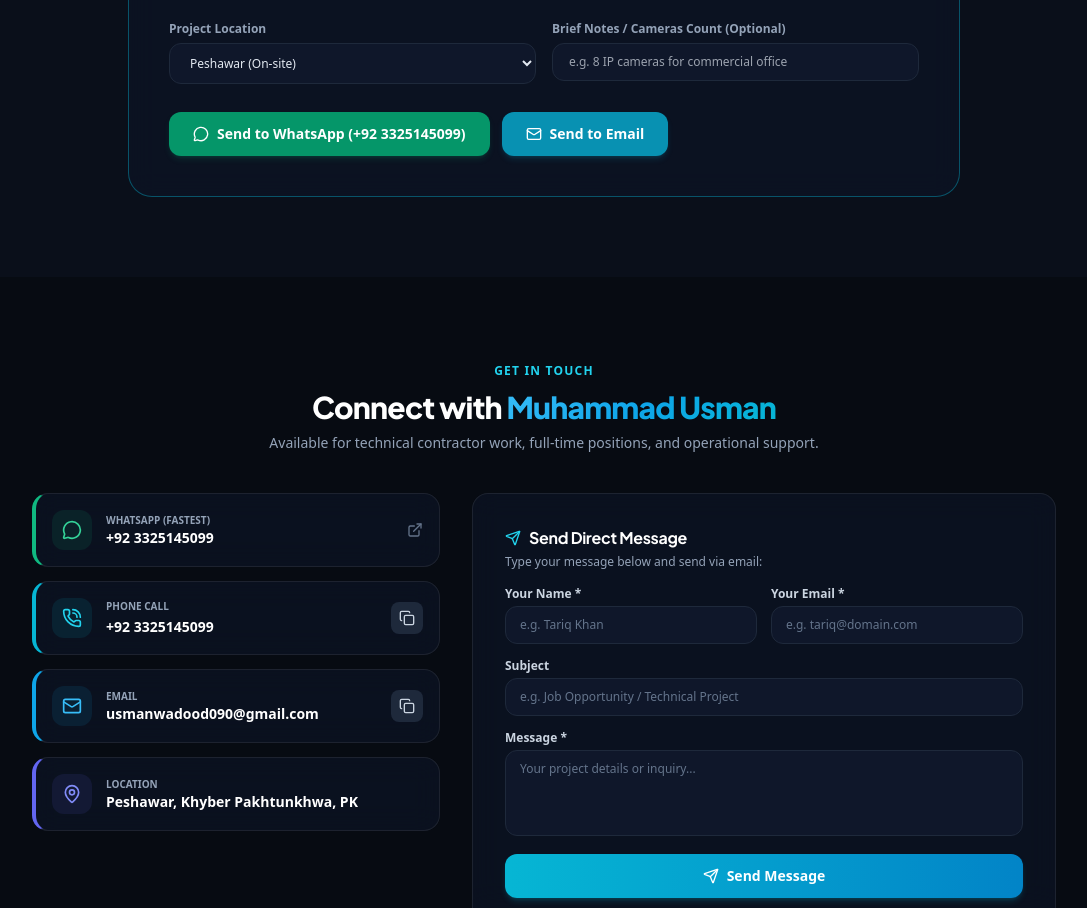
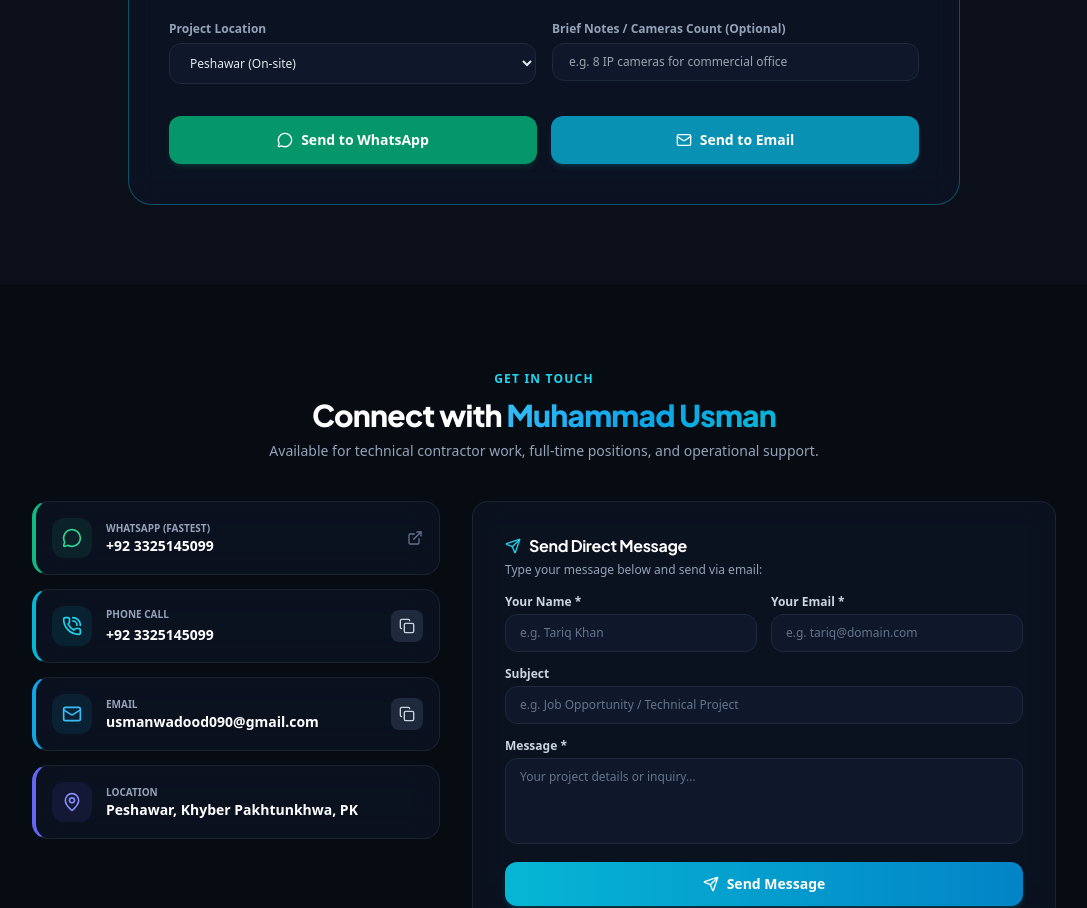
Before and after one commit to aqsa890/usman-portfolio, a plain HTML site: page index.html in a window 1280 px wide. Shown: the part 5008-5916 px from the top of the page, without its empty margins (96-1183 px from the left). Drawn offline with nearby package versions, Linux system fonts and the light colour scheme.

Commit message:
fix: make send to whatsapp and send to email buttons equal in width and alignment

```diff
--- a/index.html
+++ b/index.html
@@ -976,13 +976,13 @@
           </div>
         </div>
 
-        <!-- Action Buttons -->
-        <div class="flex flex-wrap items-center gap-3 pt-1">
-          <button id="estimator-whatsapp-btn" class="flex-1 sm:flex-initial flex items-center justify-center gap-2 px-6 py-3 rounded-xl bg-emerald-600 hover:bg-emerald-500 text-white font-semibold text-xs sm:text-sm transition-all shadow-md shadow-emerald-600/20">
+        <!-- Action Buttons (Equal Width & Alignment) -->
+        <div class="grid grid-cols-1 sm:grid-cols-2 gap-3.5 pt-2">
+          <button id="estimator-whatsapp-btn" class="w-full flex items-center justify-center gap-2 px-6 py-3.5 rounded-xl bg-emerald-600 hover:bg-emerald-500 text-white font-semibold text-sm transition-all shadow-md shadow-emerald-600/20 hover:scale-[1.01]">
             <i data-lucide="message-circle" class="w-4 h-4"></i>
-            <span>Send to WhatsApp (+92 3325145099)</span>
+            <span>Send to WhatsApp</span>
           </button>
-          <button id="estimator-email-btn" class="flex-1 sm:flex-initial flex items-center justify-center gap-2 px-6 py-3 rounded-xl bg-cyan-600 hover:bg-cyan-500 text-white font-semibold text-xs sm:text-sm transition-all shadow-md shadow-cyan-600/20">
+          <button id="estimator-email-btn" class="w-full flex items-center justify-center gap-2 px-6 py-3.5 rounded-xl bg-cyan-600 hover:bg-cyan-500 text-white font-semibold text-sm transition-all shadow-md shadow-cyan-600/20 hover:scale-[1.01]">
             <i data-lucide="mail" class="w-4 h-4"></i>
             <span>Send to Email</span>
           </button>
```
